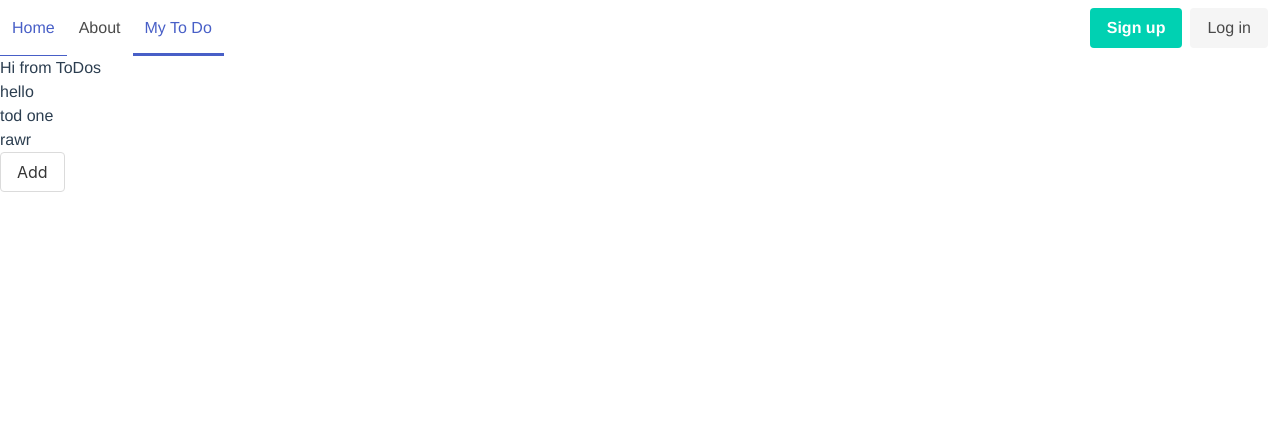
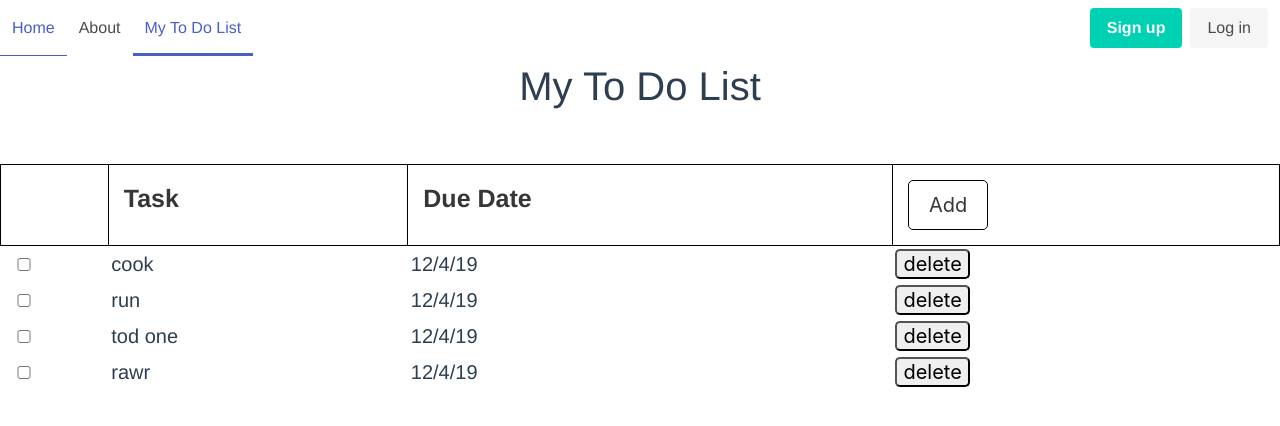
Before and after one commit to jkrisfox/projectTemplate, a Vue app in the folder client/: page /todos in a window 1280 px wide. Shown: the top 426 px of the page. Built offline with nearby package versions, Linux system fonts and the light colour scheme.

Commit message:
modal working

```diff
--- a/client/src/App.vue
+++ b/client/src/App.vue
@@ -5,7 +5,7 @@
         <div class="navbar-start">
           <router-link class="navbar-item is-tab" to="/" exact-active-class="is-active">Home</router-link>
           <router-link class="navbar-item is-tab" to="/about" exact-active-class="is-active">About</router-link>
-          <router-link class="navbar-item is-tab" to="/todos" exact-active-class="is-active">My To Do</router-link>
+          <router-link class="navbar-item is-tab" to="/todos" exact-active-class="is-active">My To Do List</router-link>
         </div>
         <div class="navbar-end">
           <div class="navbar-item">
--- /dev/null
+++ b/client/src/components/Add.vue
@@ -0,0 +1,33 @@
+<template>
+  <form  v-on:submit.prevent="onSubmit">
+    <div class="field">
+      <label class="label">Title</label>
+      <div class="control">
+        <input class="input" type="text" placeholder="title" v-bind="addi.title"/>
+      </div>
+    </div>
+    <div class="field">
+      <label class="label">Due Date</label>
+      <div class="control">
+        <input class="input" type="text" placeholder="due date" v-bind="addi.date"/>
+      </div>
+    </div>
+  </form>
+</template>
+
+<script lang="ts">
+import { Component, Prop, Vue } from "vue-property-decorator";
+
+@Component
+export default class Signup extends Vue {
+  addi: Item = {
+    title: "",
+    date: ""
+  };
+}
+
+export interface Item {
+  title: string;
+  date: string;
+}
+</script>
--- a/client/src/views/ToDos.vue
+++ b/client/src/views/ToDos.vue
@@ -1,11 +1,35 @@
 <template>
     <div class='todos'>
-    <div>Hi from ToDos</div>
-    <ul>
-        <li>hello</li>
-        <li v-for="(todo, index) in mytodos" v-bind:key="index" >{{todo.name}}</li>
-    </ul>
-    <button class="button" v-on:click="addTodoItem">Add</button>
+        <h1>My To Do List</h1><br><br>
+        <table id="myTable" style="width:100%">
+        <tr>
+            <th></th>
+            <th>Task</th>
+            <th>Due Date</th>
+            <th><button class="button" v-on:click="showAddModal">Add</button></th>
+        </tr>
+        <tr>
+            <td><input type="checkbox" ></td>
+            <td>cook</td>
+            <td>12/4/19</td>
+            <td><button type="button">delete</button></td>
+        </tr>
+        <tr>
+            <td><input type="checkbox"></td>
+            <td>run</td>
+            <td>12/4/19</td>
+            <td><button type="button">delete</button></td>
+        </tr>
+        <tr v-for="(todo, index) in mytodos" v-bind:key="index">
+            <td><input type="checkbox"></td>
+            <td>{{todo.name}}</td>
+            <td>12/4/19</td>
+            <td><button type="button" >delete</button></td>
+        </tr>
+    </table>
+    <Modal v-bind:is-showing="showAdd" title="Add" v-on:success="cancelAdd()" v-on:cancel="cancelAdd()">
+      <Add/>
+    </Modal>
     </div>
 
 </template>
@@ -13,17 +37,37 @@
 <script lang ="ts">
 import Vue from 'vue'
 import { Component } from 'vue-property-decorator';
+import Modal from "../components/Modal.vue"
+import Add from "../components/Add.vue"
 
-@Component
+@Component({
+    components: {
+        Modal,
+        Add
+    }
+})
+
 export default class ToDos extends Vue{
+    public showAdd: boolean = false;
     mytodos: ToDo[] = [
         {name: "tod one", dueDate: undefined},
-        {name: "rawr", dueDate: undefined}
+        {name: "rawr", dueDate: new Date()}
     ];
 
     addTodoItem(){
+
         this.mytodos.push({name: `todo${new Date().getTime()}`, dueDate: undefined})
+        this.showAdd = false;
     }
+
+    showAddModal() {
+        this.showAdd = true;
+    }
+
+    cancelAdd(){
+        this.showAdd = false;
+    }
+
 }
 
 interface ToDo{
@@ -33,5 +77,63 @@ interface ToDo{
 </script>
 
 <style scoped>
+/* CSS */
 
+h1 {
+    text-align: center;
+    font-size: 40px;
+}
+
+body {
+    position: center;
+    text-align: center;
+}
+
+input {
+    margin: 0;
+    border: none;
+    border-radius: 0;
+    width: 40%;
+    padding: 10px;
+    font-size: 16px;
+  }
+
+table {
+    padding: 0;
+    border-collapse: collapse;
+}
+
+th {
+    height: 50px;
+    border: 1px solid black;
+    padding: 15px;
+    text-align: center;
+    font-size: 25px;
+    font-weight: bold;
+}
+
+th, td{
+    text-align: center;
+    height: 30px;
+}
+
+td {
+    font-size: 20px;
+    padding: 3px;
+}
+
+td:hover {
+    background-color: #f5f5f5;
+}
+
+button {
+    border-radius: 5px;
+    border-color: black;
+    font-size: 20px;
+}
+
+button:hover {
+    background-color: rgb(40, 60, 146);
+    color: white;
+}
 </style>
```
